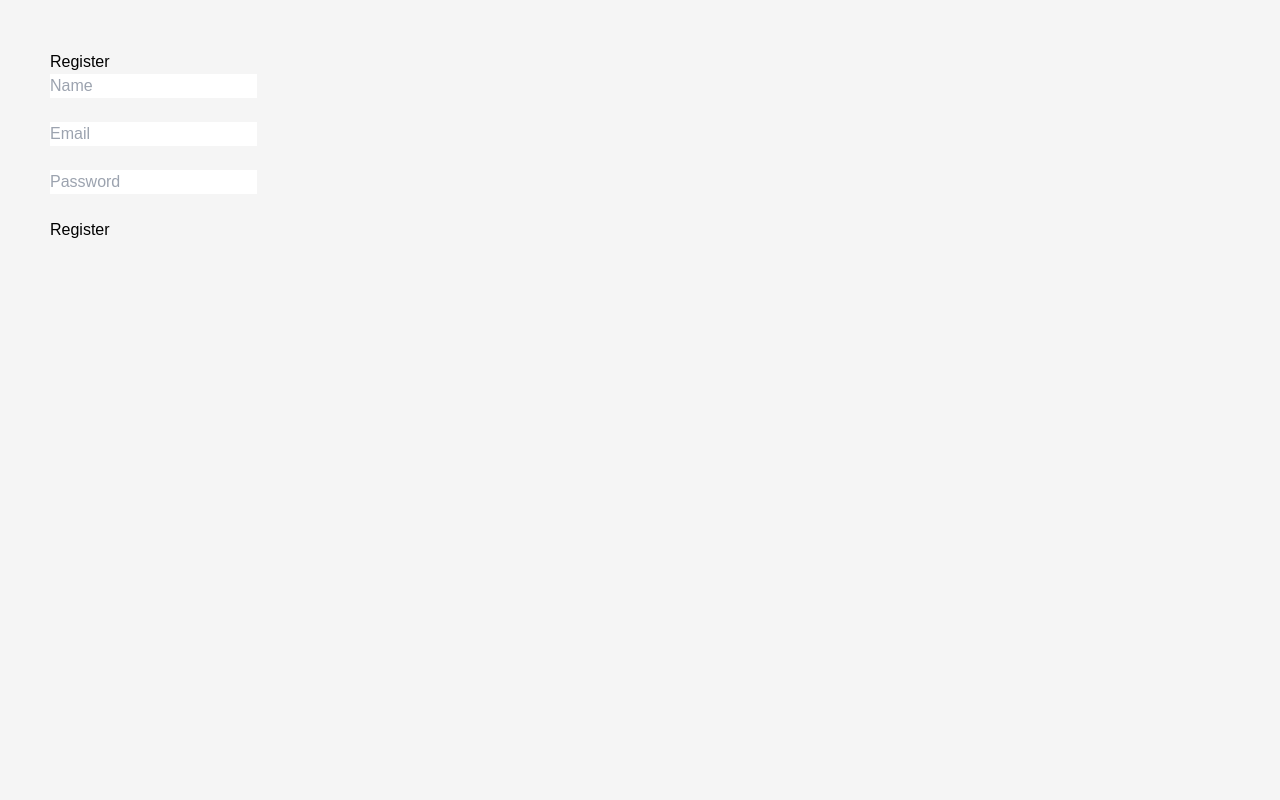
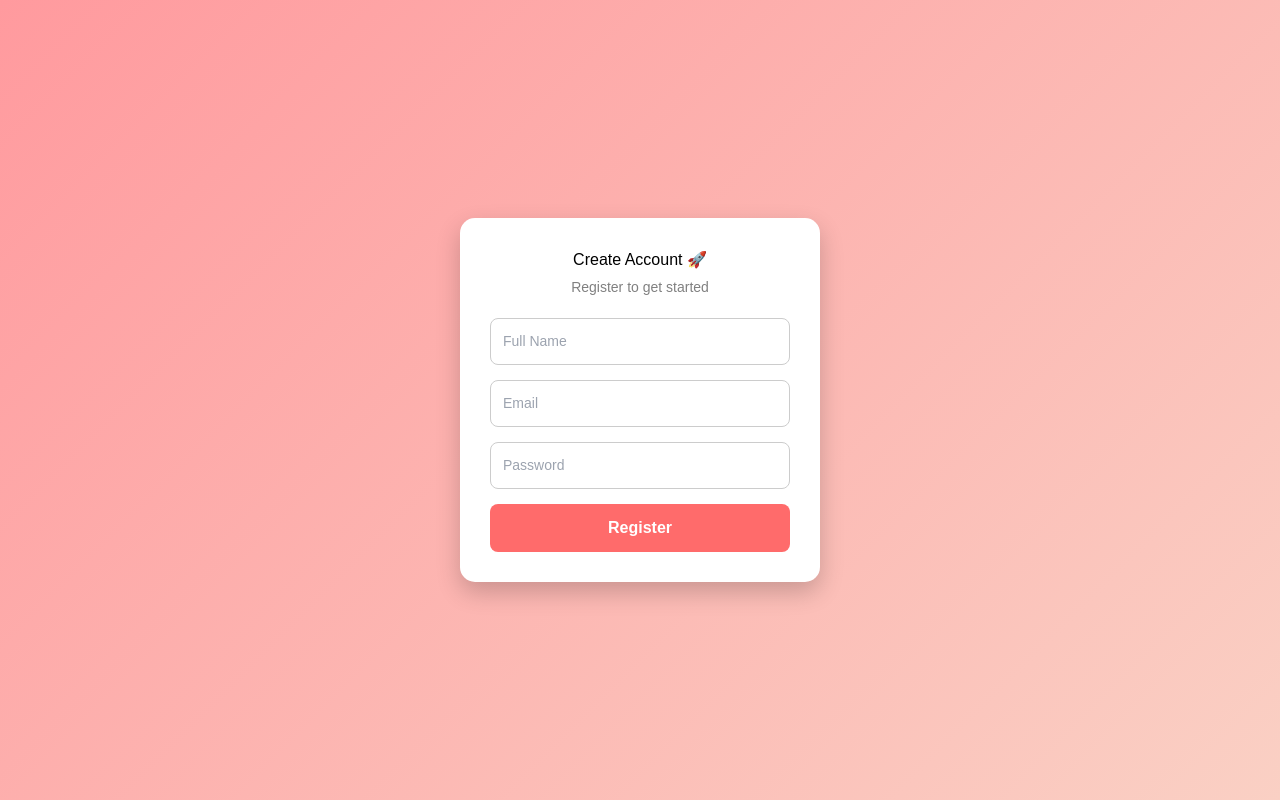
Before and after one commit to pallavinarsinge04/smart_ai_ecommerce, a React (Vite) app in the folder client/: page /register in a window 1280 px wide. Built offline with nearby package versions, Linux system fonts and the light colour scheme.

Commit message:
feat(order): add styled success page for order confirmation

```diff
--- a/client/src/pages/Register.jsx
+++ b/client/src/pages/Register.jsx
@@ -34,20 +34,20 @@ function Register() {
   };
 
   return (
-    <div style={{ padding: "50px" }}>
-      <h2>Register</h2>
+    <div style={styles.container}>
+      <div style={styles.card}>
+        <h2 style={styles.title}>Create Account 🚀</h2>
+        <p style={styles.subtitle}>Register to get started</p>
 
-      <form onSubmit={handleSubmit}>
+        <form onSubmit={handleSubmit} style={styles.form}>
           <input
             type="text"
             name="name"
-          placeholder="Name"
+            placeholder="Full Name"
             value={form.name}
             onChange={handleChange}
+            style={styles.input}
           />
-
-        <br />
-        <br />
 
           <input
             type="email"
@@ -55,10 +55,8 @@ function Register() {
             placeholder="Email"
             value={form.email}
             onChange={handleChange}
+            style={styles.input}
           />
-
-        <br />
-        <br />
 
           <input
             type="password"
@@ -66,15 +64,71 @@ function Register() {
             placeholder="Password"
             value={form.password}
             onChange={handleChange}
+            style={styles.input}
           />
 
-        <br />
-        <br />
-
-        <button type="submit">Register</button>
+          <button type="submit" style={styles.button}>
+            Register
+          </button>
         </form>
+      </div>
     </div>
   );
 }
 
+const styles = {
+  container: {
+    height: "100vh",
+    display: "flex",
+    justifyContent: "center",
+    alignItems: "center",
+    background: "linear-gradient(135deg, #ff9a9e, #fad0c4)",
+    fontFamily: "Arial",
+  },
+
+  card: {
+    width: "360px",
+    background: "white",
+    padding: "30px",
+    borderRadius: "15px",
+    boxShadow: "0 10px 25px rgba(0,0,0,0.2)",
+    textAlign: "center",
+  },
+
+  title: {
+    marginBottom: "5px",
+  },
+
+  subtitle: {
+    marginBottom: "20px",
+    color: "gray",
+    fontSize: "14px",
+  },
+
+  form: {
+    display: "flex",
+    flexDirection: "column",
+    gap: "15px",
+  },
+
+  input: {
+    padding: "12px",
+    borderRadius: "8px",
+    border: "1px solid #ccc",
+    outline: "none",
+    fontSize: "14px",
+  },
+
+  button: {
+    padding: "12px",
+    borderRadius: "8px",
+    border: "none",
+    background: "#ff6b6b",
+    color: "white",
+    fontWeight: "bold",
+    cursor: "pointer",
+    transition: "0.3s",
+  },
+};
+
 export default Register;
--- a/client/src/pages/Success.jsx
+++ b/client/src/pages/Success.jsx
@@ -2,17 +2,76 @@ import React from "react";
 
 function Success() {
   return (
-    <div
-      style={{
-        padding: "50px",
-        textAlign: "center",
-      }}
-    >
-      <h1>✅ Order Placed Successfully</h1>
+    <div style={styles.container}>
+      <div style={styles.card}>
+        <div style={styles.icon}>✅</div>
 
-      <h3>Thank you for shopping with us.</h3>
+        <h1 style={styles.title}>Order Placed Successfully</h1>
+
+        <p style={styles.text}>
+          Thank you for shopping with us 🎉
+        </p>
+
+        <p style={styles.subtext}>
+          Your order has been confirmed and will be processed soon.
+        </p>
+
+        <button style={styles.button}>Continue Shopping</button>
+      </div>
     </div>
   );
 }
 
+const styles = {
+  container: {
+    height: "100vh",
+    display: "flex",
+    justifyContent: "center",
+    alignItems: "center",
+    background: "linear-gradient(135deg, #a8edea, #fed6e3)",
+    fontFamily: "Arial",
+  },
+
+  card: {
+    background: "white",
+    padding: "40px",
+    borderRadius: "15px",
+    boxShadow: "0 10px 25px rgba(0,0,0,0.2)",
+    textAlign: "center",
+    width: "350px",
+  },
+
+  icon: {
+    fontSize: "50px",
+    marginBottom: "10px",
+  },
+
+  title: {
+    marginBottom: "10px",
+  },
+
+  text: {
+    fontSize: "16px",
+    color: "#333",
+    marginBottom: "10px",
+  },
+
+  subtext: {
+    fontSize: "13px",
+    color: "gray",
+    marginBottom: "20px",
+  },
+
+  button: {
+    padding: "12px",
+    width: "100%",
+    border: "none",
+    borderRadius: "8px",
+    background: "#28a745",
+    color: "white",
+    fontWeight: "bold",
+    cursor: "pointer",
+  },
+};
+
 export default Success;
```
Lines whose indentation alone changed are shown as unchanged.
